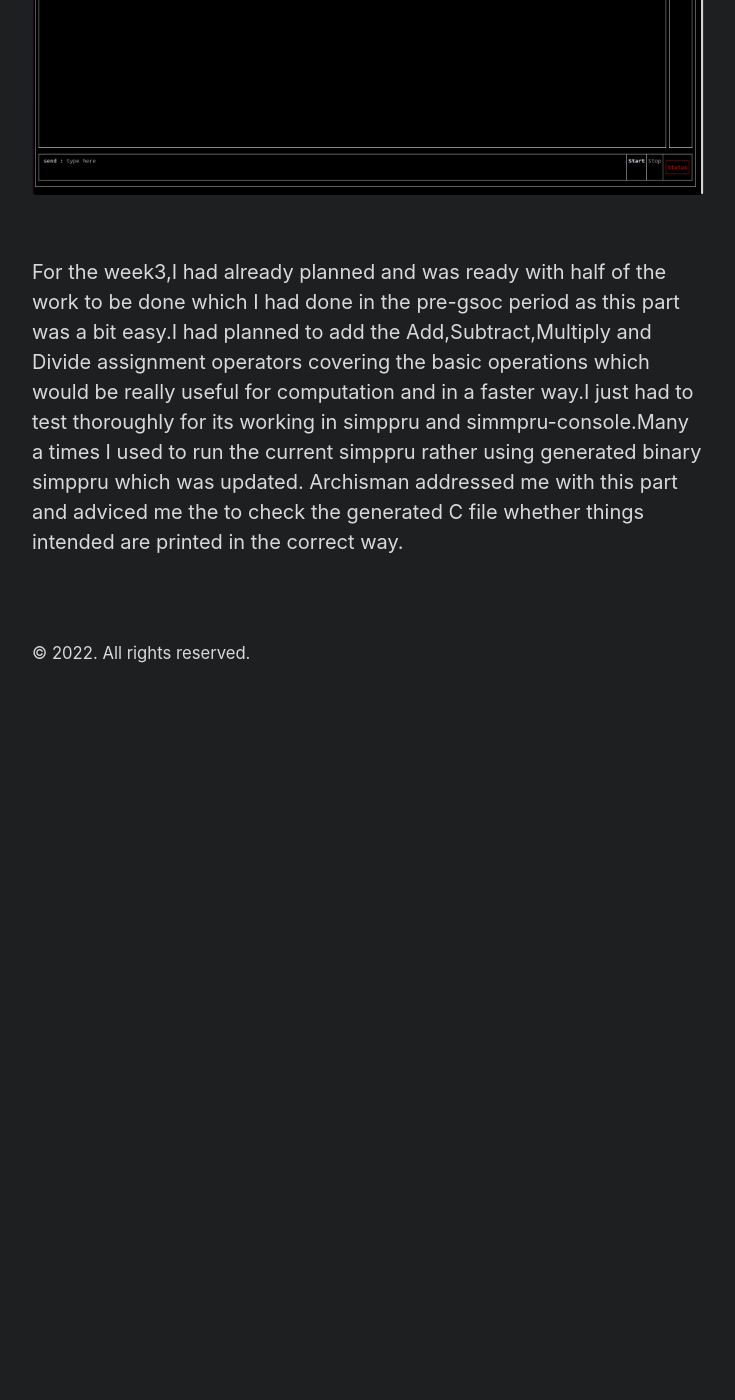
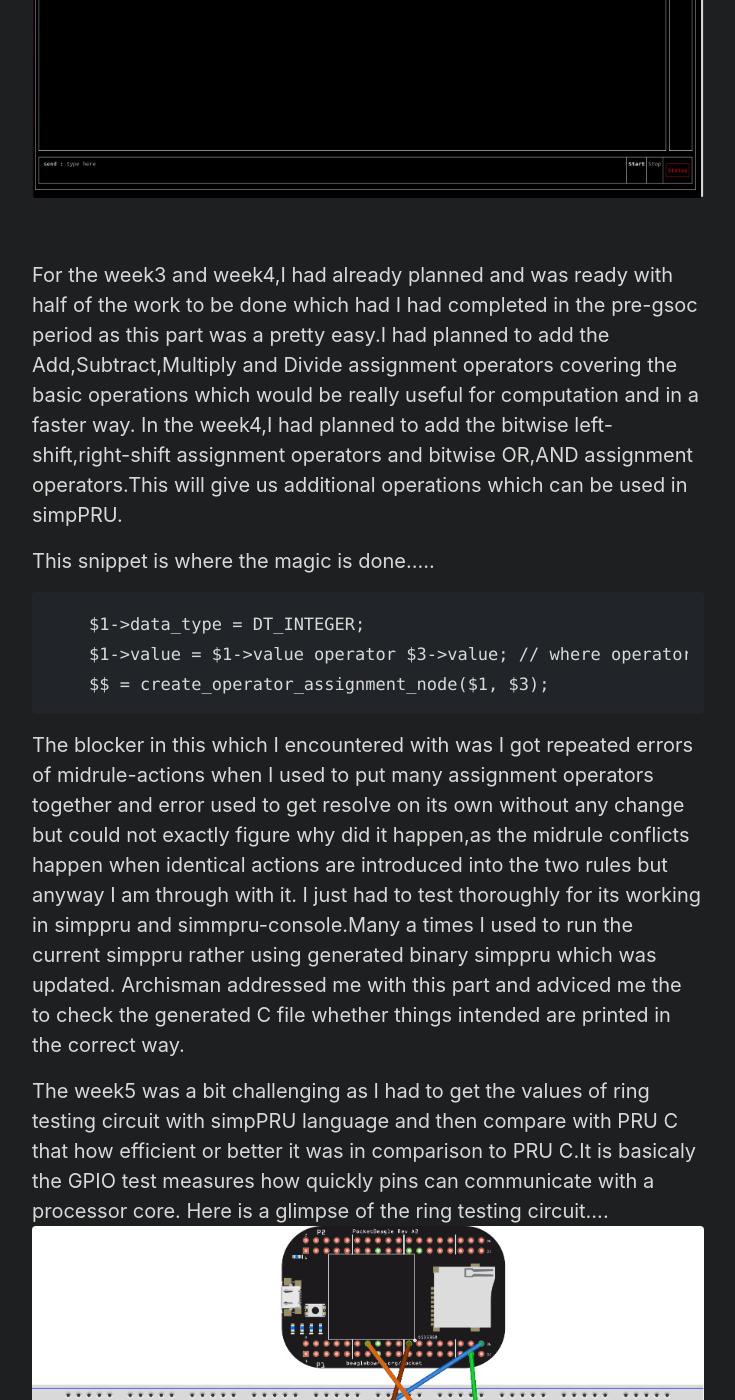
Before and after one commit to Krishna-13-cyber/Krishna-13-cyber.github.io, a Jekyll site: the page built from blog.md, in a window 1280 px wide and 1400 px high, scrolled down 4327 px. Shown: the whole window, without its empty margins (272-1007 px from the left). Built offline with Jekyll 4.4.1, drawn with Linux system fonts in a browser that asks for light colours; before the commit the page ends 5042 px from its top, so only the background shows below that; some of the changed text lies outside the part shown.

Commit message:
Updated with 6th week of GSoC experience

````diff
--- a/blog.md
+++ b/blog.md
@@ -6,7 +6,8 @@ title: Blog(GSoC 2022)
 Hello there!,<br>
 This is my blog regarding my experience with the project idea of **Adding features to simpPRU** which I am doing under the [Google Summer Of Code 2022](https://www.google.com/url?sa=t&rct=j&q=&esrc=s&source=web&cd=&cad=rja&uact=8&ved=2ahUKEwiorJS6uPj4AhWt1jgGHSoIBgUQjBB6BAgPEAE&url=https%3A%2F%2Fsummerofcode.withgoogle.com%2Fprograms%2F2022&usg=AOvVaw3w-bdu5PwRty8BzBPIquht).<br>
 
-## Student Application period
+### <span style="color:#F1948A ">Student Application period</span>
+
 The journey starts from the pre-gsoc period of undertanding of what was simpPRU,when Vedant Paranjape introduced me to his masterpiece about what it was,how it was generated ,what was the purpose of it.I was having a basic understanding of compiler at that time as I had some exposure of trying out the GCC.The project idea itself gave a good insight about the usefulness of simpPRU and the tools used to build it was of great importance in terms of parsing in compiler.<br>
 
 The concept was quite interesting and had decided to give a shot to apply for the project of [Adding features to simpPRU](https://github.com/VedantParanjape/simpPRU) and started exploring its codebase.When I decided to go for this project,I read about the previous year projects in [BeagleBoard.org](https://beagleboard.org/),to know more about the Organization and its working culture.<br>
@@ -16,7 +17,8 @@ The culmination week was here which was the decider for the selections,Anxiety a
 
 
 
-## Coding period
+## <span style="color:#F1948A ">Coding period</span>
+
 Now getting into the Coding Period after the selection procedure where we had a [Introductory meet](https://www.google.com/url?sa=t&rct=j&q=&esrc=s&source=web&cd=&cad=rja&uact=8&ved=2ahUKEwjdk-aDuPj4AhWdxjgGHap5BeQQtwJ6BAgGEAI&url=https%3A%2F%2Fwww.youtube.com%2Fwatch%3Fv%3D8FW5SziGzD4&usg=AOvVaw0sWnEWysJjN4OQqplzd57V) for all the GSoC students of the current year 2022 in BeagleBoard.Org.<br>
 
 Kicking off with the intial phase of coding I went through the PRU CookBook to know more about PRU and its working.I had a pocketbeagle with which I was experimenting with simpPRU console and trying out basic examples.
@@ -69,5 +71,25 @@ Component button = Button(" PRU ", NULL);
 
 This button is generated with an empty function for Button Component in FTUXI due to which it does not eed a manual click and goes for an uncontrolled exit on a click.![PRU-STATUS](/assets/prustatus.jpg)<br>
 
-For the week3,I had already planned and was ready with half of the work to be done which I had done in the pre-gsoc period as this part was a bit easy.I had planned to add the Add,Subtract,Multiply and Divide assignment operators covering the basic operations which would be really useful for computation and in a faster way.I just had to test thoroughly for its working in simppru and simmpru-console.Many a times I used to run the current simppru rather using generated binary simppru which was updated.
-Archisman addressed me with this part and adviced me the to check the generated C file whether things intended are printed in the correct way.
+For the week3 and week4,I had already planned and was ready with half of the work to be done which had I had completed in the pre-gsoc period as this part was a pretty easy.I had planned to add the Add,Subtract,Multiply and Divide assignment operators covering the basic operations which would be really useful for computation and in a faster way.
+In the week4,I had planned to add the bitwise left-shift,right-shift assignment operators and bitwise OR,AND assignment operators.This will give us additional operations which can be used in simpPRU.<br>
+
+This snippet is where the magic is done.....<br>
+```
+    $1->data_type = DT_INTEGER;
+    $1->value = $1->value operator $3->value; // where operator is +,-,*,/
+    $$ = create_operator_assignment_node($1, $3);
+```
+The blocker in this which I encountered with was I got repeated errors of midrule-actions when I used to put many assignment operators together and error used to get resolve on its own without any change but could not exactly figure why did it happen,as the midrule conflicts happen when identical actions are introduced into the two rules but anyway I am through with it.
+I just had to test thoroughly for its working in simppru and simmpru-console.Many a times I used to run the current simppru rather using generated binary simppru which was updated.
+Archisman addressed me with this part and adviced me the to check the generated C file whether things intended are printed in the correct way.<br>
+
+The week5 was a bit challenging as I had to get the values of ring testing circuit with simpPRU language and then compare with PRU C that how efficient or better it was in comparison to PRU C.It is basicaly the GPIO test measures how quickly pins can communicate with a processor core.
+Here is a glimpse of the ring testing circuit....<br>
+![Ring Testing Circuit](/assets/ring_testing_bb.png)
+
+So I had decided to first check the PRU C frequency values which were published in the paper(https://pub.pages.cba.mit.edu/ring/).While actually testing with my oscilloscope I did not get this desired value and got values in different ranges without a constant value or a definite range.The first thing I made sure was to double check the circuit if everything was well in place.I tried flashing different testing codes given in PRU Cookbook and they were working perfectly.
+So,the blocker remains that until I get the values already published in the paper,I cannot rely on the values that are being obtained b simpPRU.Once I get the correct values in PRU C equivalently at the same time I can test with simpPRU.<br>
+
+Coming to the week6,Initially I had used <time.h> to test the different compiler flags for their compilation time and how efficient they were but that somehow it did not give the appropriate results.The intention was to test different flags with their compilation time but it is not the right way to test flags for their performance.
+Then Vedant adviced me to use popen() pipestream for getting the the compilation output.With this I included this pipestream to get the stdout in the terminal and also added the support for compiler flags -O1,-O2,-O3 which can be used during compilation with gcc-pru.The compiler flags play a very important as each flag has its own value and purpose which sometimes reduces the size of the code,brings in debugging information,enabled warnings and so forth..<br>
````
Also changed, not shown: gsoc/weeks/week-6.md (+1 -1 lines), assets/ring_testing_bb.png (added).
